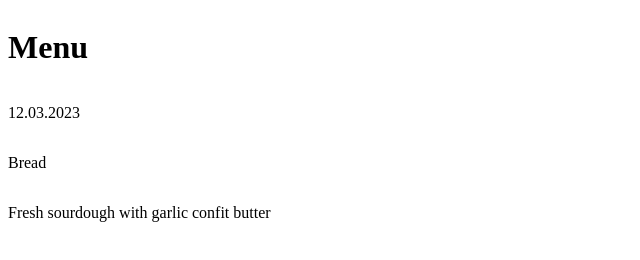
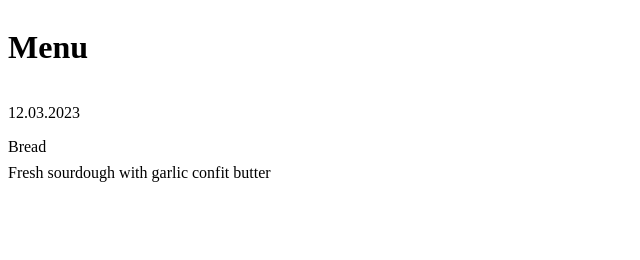
Before and after one commit to mchen10/dinner-club, a plain HTML site: page index.html in a window 1280 px wide. Shown: the whole page, without its empty margins (0-640 px from the left). Drawn offline with Linux system fonts and the light colour scheme.

Commit message:
Update styling more

```diff
--- a/index.html
+++ b/index.html
@@ -1,7 +1,21 @@
 <!DOCTYPE html>
 <html>
 <head>
-  <link rel="stylesheet" href="styles.css">
+  <style>
+    .body-container {
+      display: flex;
+      flex-direction: column;
+      align-items: flex-start;
+      width: 35%;
+    }
+
+    .dish-name {
+      margin: 0 0 8px 0;
+    }
+    .dish-description {
+      margin: 0 0 20px 0;
+    }
+    </style>
 </head>
 <body>
 
@@ -9,8 +23,8 @@
   <h1>Menu</h1>
   <p>12.03.2023</p>
 
-  <p>Bread</p>
-  <p>Fresh sourdough with garlic confit butter</p>
+  <p class="dish-name">Bread</p>
+  <p class="dish-description">Fresh sourdough with garlic confit butter</p>
 </div>
 
 </body>
--- a/styles.css
+++ /dev/null
@@ -1,6 +0,0 @@
-.body-container {
-  display: flex;
-  flex-direction: column;
-  align-items: flex-start;
-  width: 35%;
-}
```
